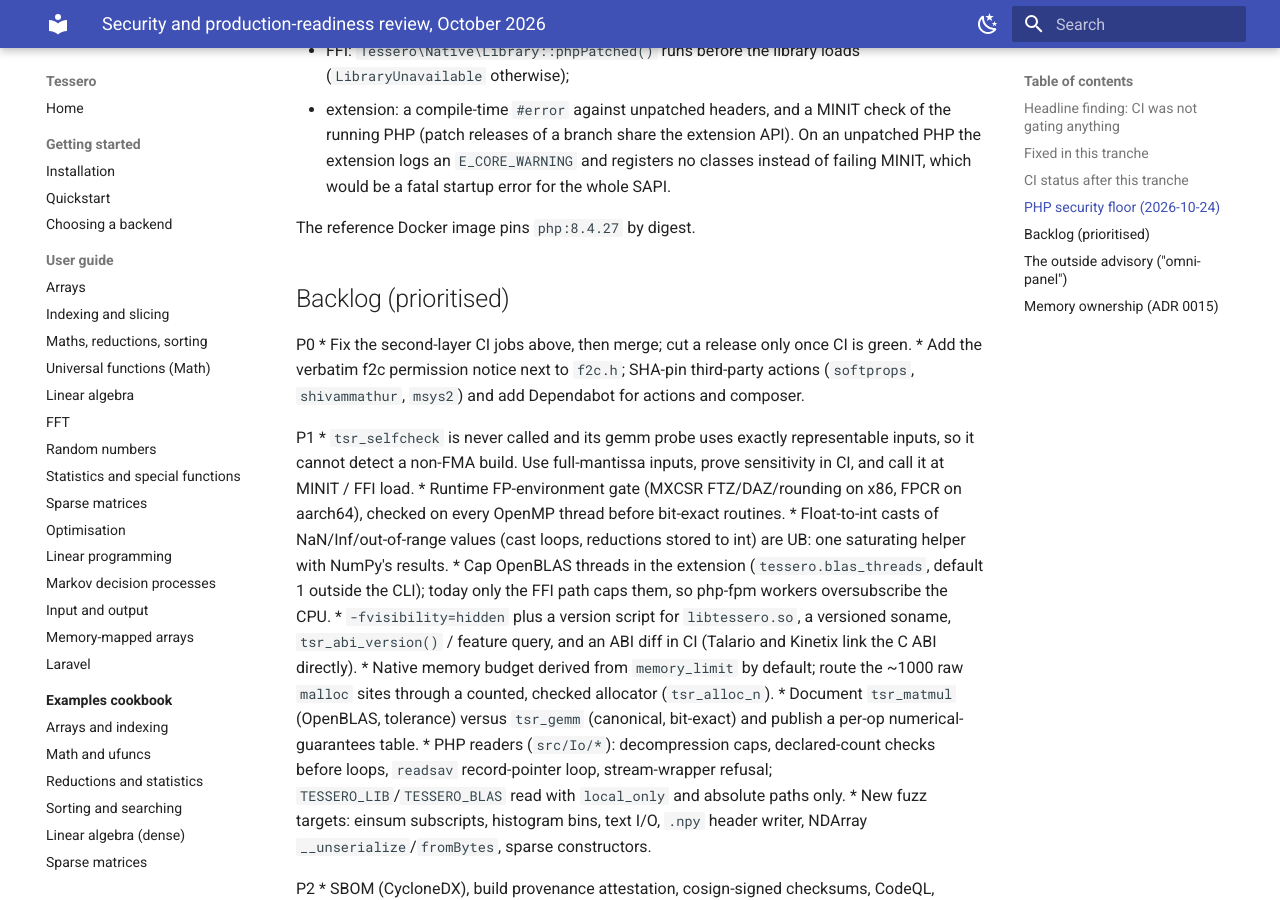
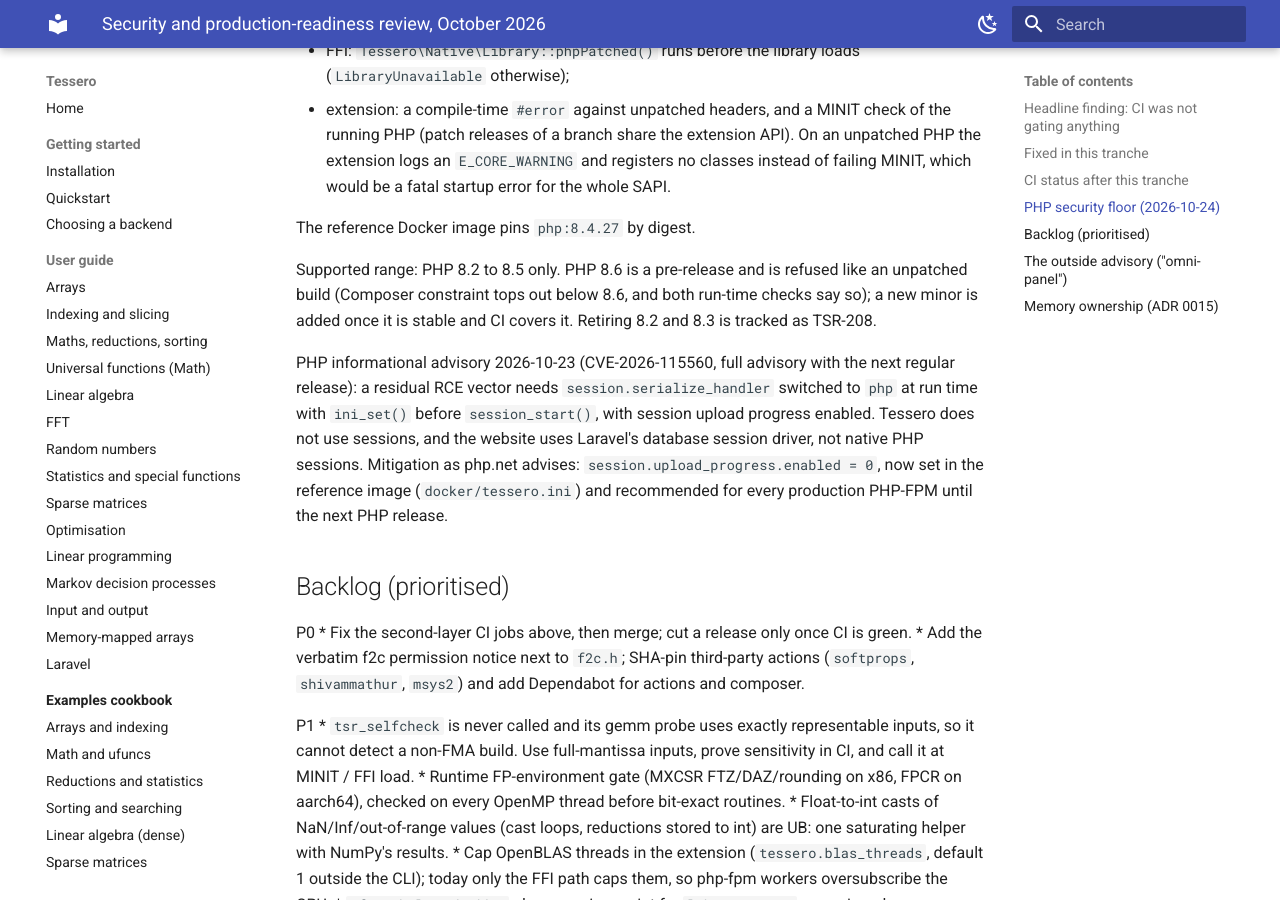
Before and after one commit to DMJ-CV-91913/tessero, an MkDocs documentation site: the page built from docs/project/security-review-2026-10.md, in a window 1280 px wide and 900 px high, scrolled down 2999 px. Built offline with MkDocs 1.6.1 and Material for MkDocs 9.7.7, drawn with Linux system fonts in a browser that asks for light colours.

Commit message:
Baseline commit for Beta Version of the Tessero Project; Authored by Douglas Johnson and Co-Authored using Claude's Opus 4.8LLM, October 4th, 2026, and subsequent commit using Opus 5.5LLM, October 24th, 2026.
Co-Authored-By: Claude Opus 5.5 <noreply@anthropic.com>

```diff
--- a/composer.json
+++ b/composer.json
@@ -17,7 +17,7 @@
         "mdp"
     ],
     "require": {
-        "php": "~8.2.35 || ~8.3.36 || ~8.4.27 || ^8.5.12",
+        "php": "~8.2.35 || ~8.3.36 || ~8.4.27 || ~8.5.12",
         "ext-ffi": "*"
     },
     "require-dev": {
--- a/docs/project/security-review-2026-10.md
+++ b/docs/project/security-review-2026-10.md
@@ -84,6 +84,16 @@ Owner decision: Tessero supports PHP 8.2 and newer, but only releases that carry
 
 The reference Docker image pins `php:8.4.27` by digest.
 
+Supported range: PHP 8.2 to 8.5 only. PHP 8.6 is a pre-release and is refused like an unpatched build (Composer
+constraint tops out below 8.6, and both run-time checks say so); a new minor is added once it is stable and CI covers
+it. Retiring 8.2 and 8.3 is tracked as TSR-208.
+
+PHP informational advisory 2026-10-23 (CVE-2026-115560, full advisory with the next regular release): a residual RCE
+vector needs `session.serialize_handler` switched to `php` at run time with `ini_set()` before `session_start()`, with
+session upload progress enabled. Tessero does not use sessions, and the website uses Laravel's database session
+driver, not native PHP sessions. Mitigation as php.net advises: `session.upload_progress.enabled = 0`, now set in the
+reference image (`docker/tessero.ini`) and recommended for every production PHP-FPM until the next PHP release.
+
 ## Backlog (prioritised)
 
 P0
```
Also changed, not shown: README.md (+2 -2 lines), 6 other files.
